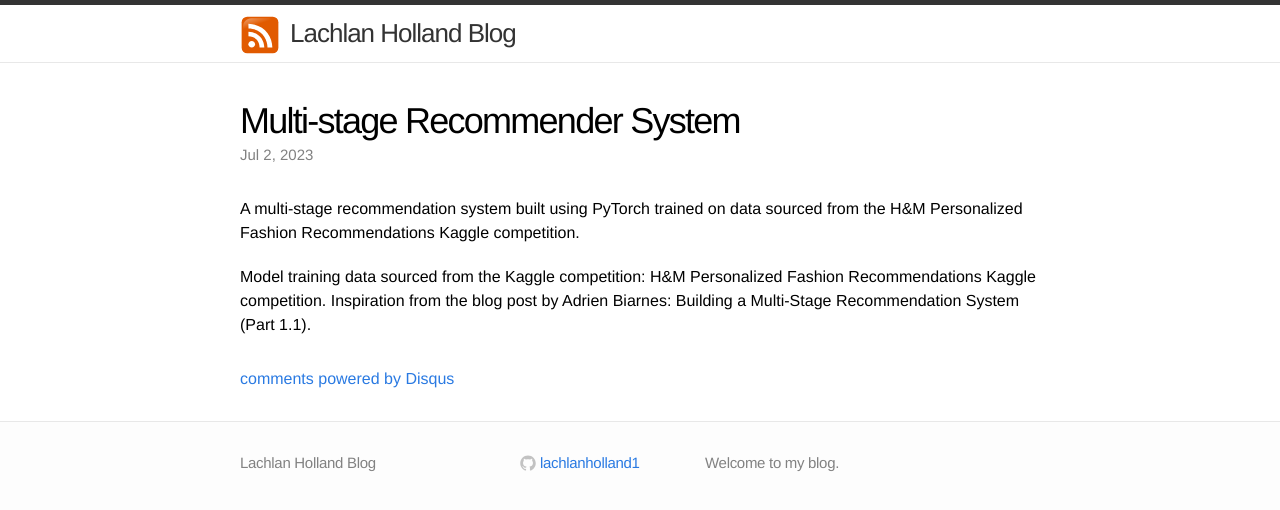
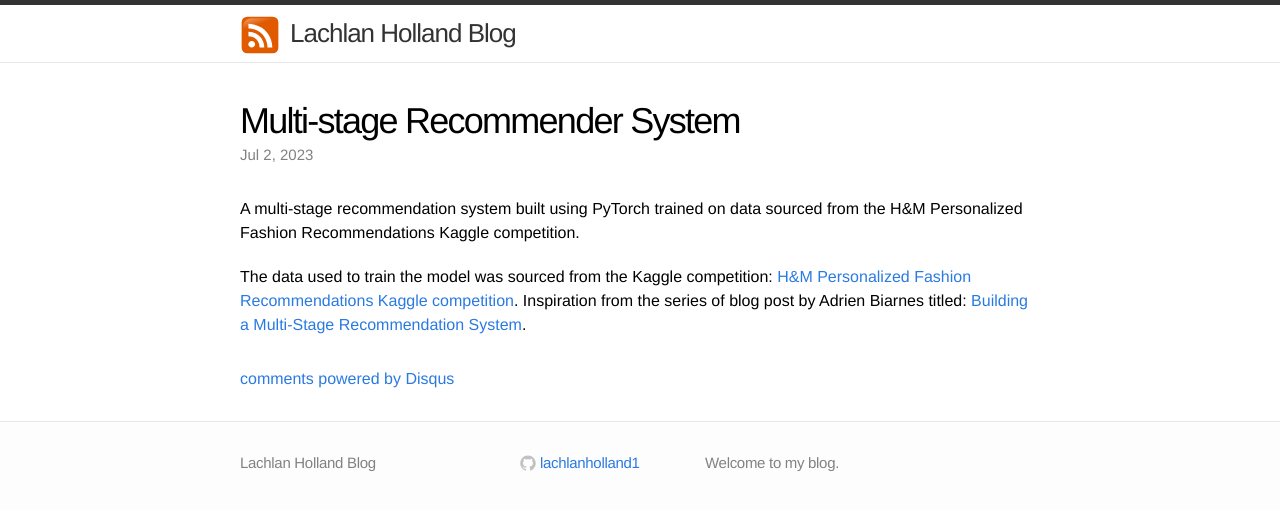
Before and after one commit to lachlanholland1/lachlan-holland-blog, a Jekyll site: the page built from _posts/2023-07-02-multi-stage-recommender-system.markdown, in a window 1280 px wide. Shown: the top 510 px of the page. Built offline with Jekyll 4.4.1, drawn with Linux system fonts in a browser that asks for light colours; comment, search, counter and statistics services are not loaded.

```diff
--- a/_posts/2023-07-02-multi-stage-recommender-system.markdown
+++ b/_posts/2023-07-02-multi-stage-recommender-system.markdown
@@ -9,4 +9,4 @@
 
 A multi-stage recommendation system built using PyTorch trained on data sourced from the H&M Personalized Fashion Recommendations Kaggle competition.
 
-Model training data sourced from the Kaggle competition: H&M Personalized Fashion Recommendations Kaggle competition. Inspiration from the blog post by Adrien Biarnes: Building a Multi-Stage Recommendation System (Part 1.1).
+The data used to train the model was sourced from the Kaggle competition: <a href="https://www.kaggle.com/c/h-and-m-personalized-fashion-recommendations">H&M Personalized Fashion Recommendations Kaggle competition</a>. Inspiration from the series of blog post by Adrien Biarnes titled: <a href="https://medium.com/mlearning-ai/building-a-multi-stage-recommendation-system-part-1-1-95961ccf3dd8">Building a Multi-Stage Recommendation System</a>.
```
